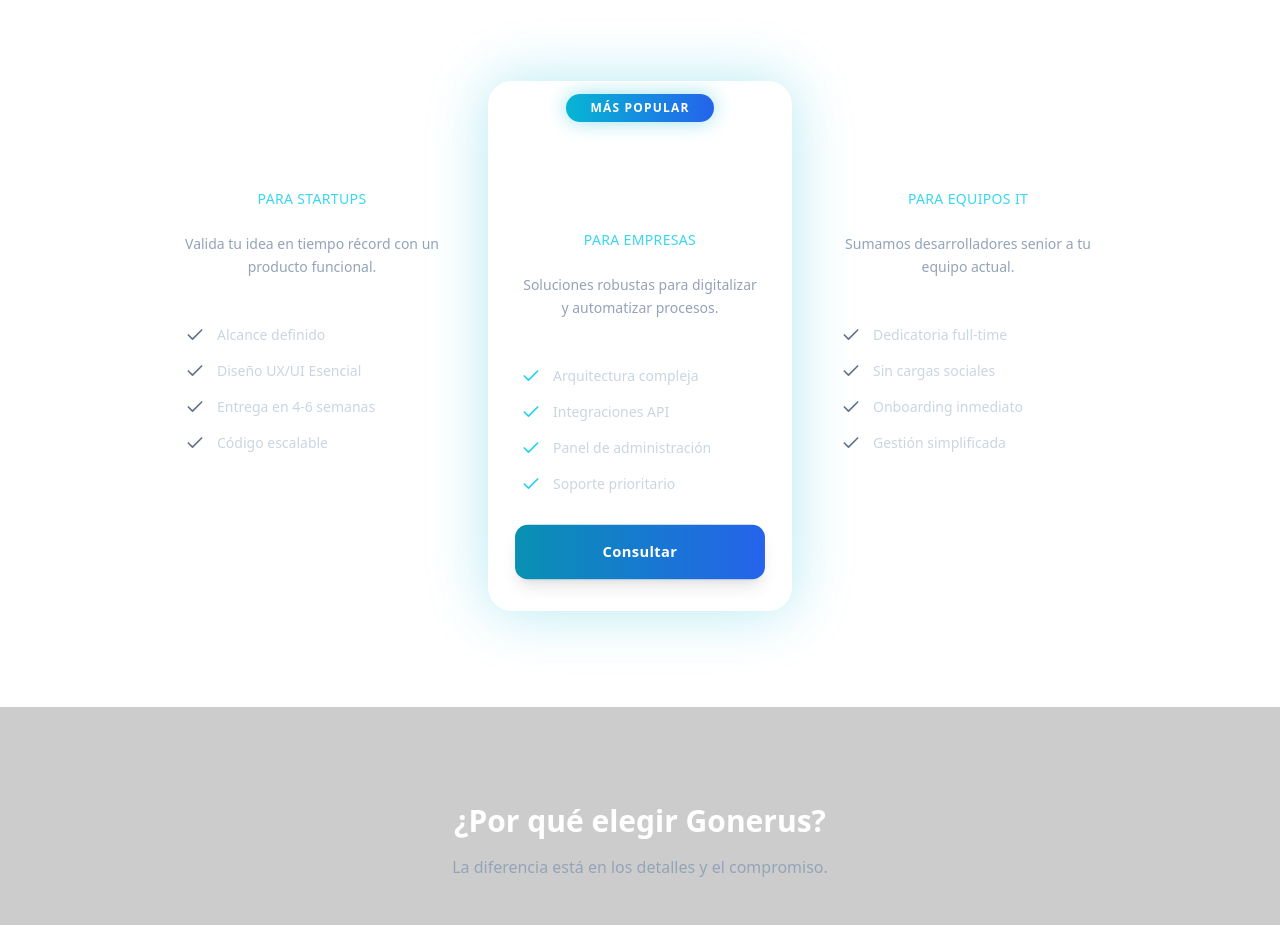
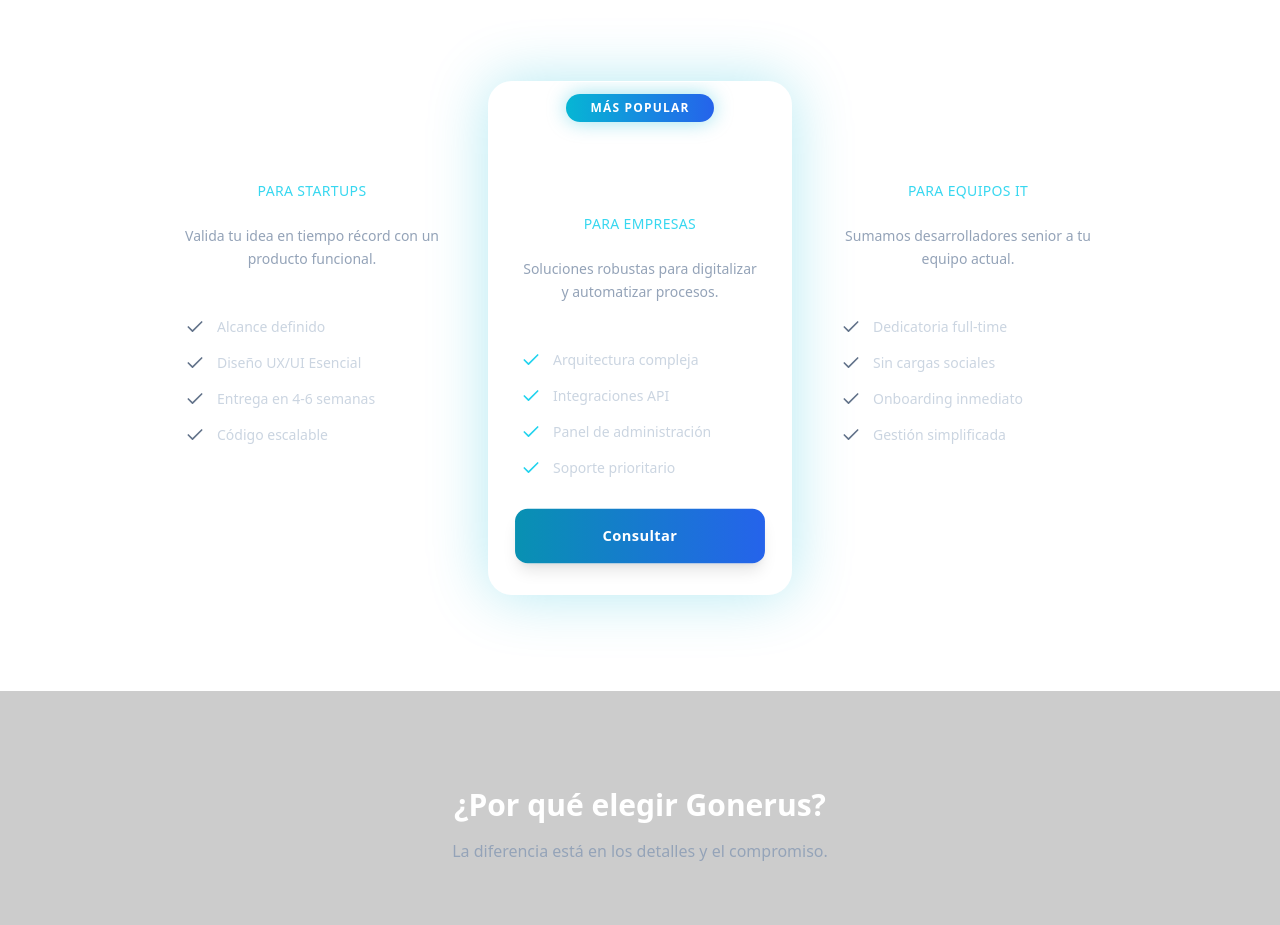
Before and after one commit to gonzalomprada/korven-web, a React (Vite) app: page / in a window 1280 px wide. Shown: the part 4820-5745 px from the top of the page. Built offline with nearby package versions, Linux system fonts and the light colour scheme.

Commit message:
Update EngagementModels.jsx

```diff
--- a/src/components/EngagementModels.jsx
+++ b/src/components/EngagementModels.jsx
@@ -60,7 +60,7 @@ const EngagementModels = () => {
               ) : null}
 
               {/* Contenido */}
-              <div className={model.highlight ? "mt-10" : ""}>
+              <div className={model.highlight ? "mt-6" : ""}>
                 <h3 className={`font-bold text-white text-center mb-1 ${model.highlight ? "text-3xl" : "text-2xl"}`}>
                   {model.title}
                 </h3>
```
